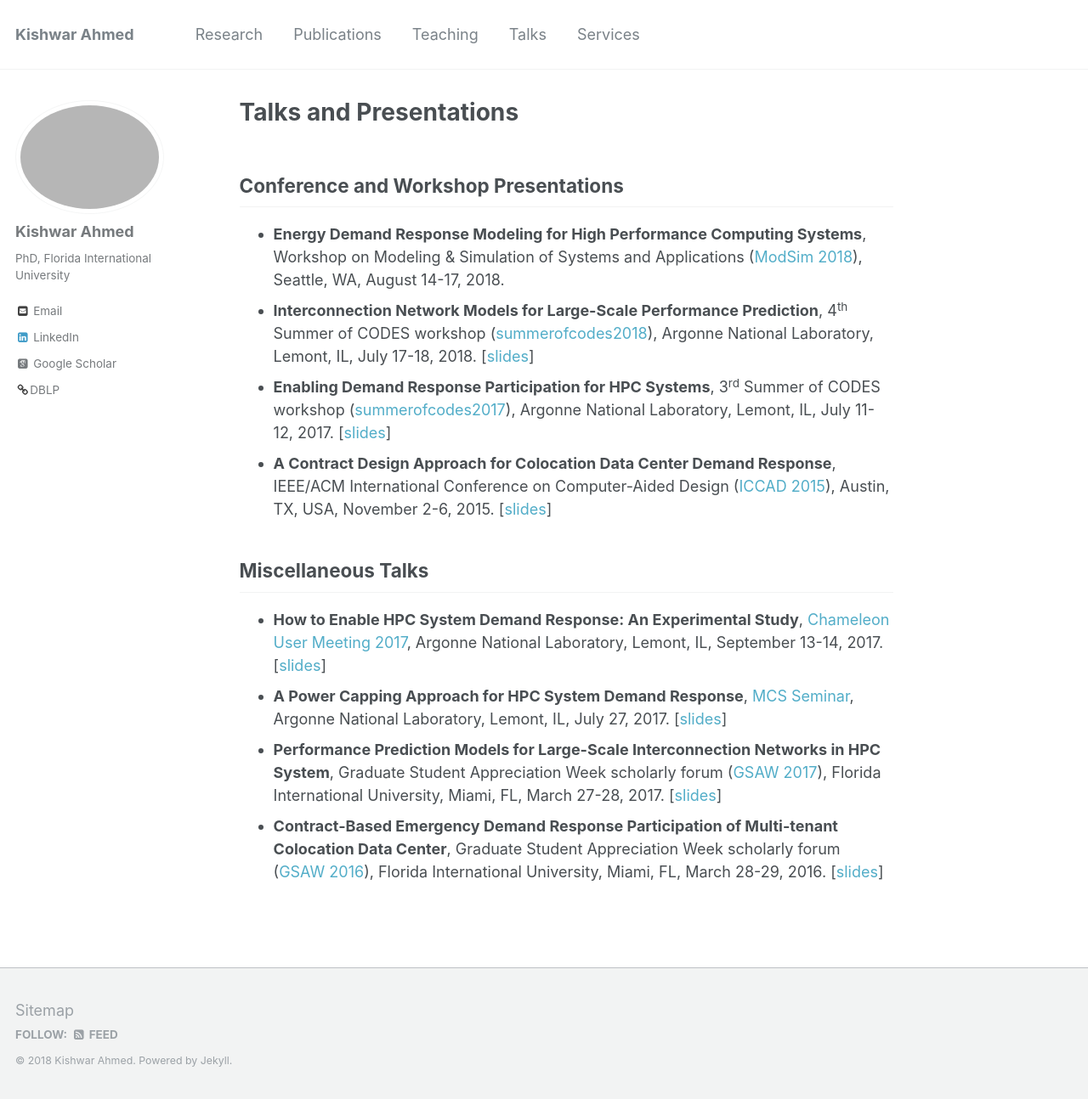
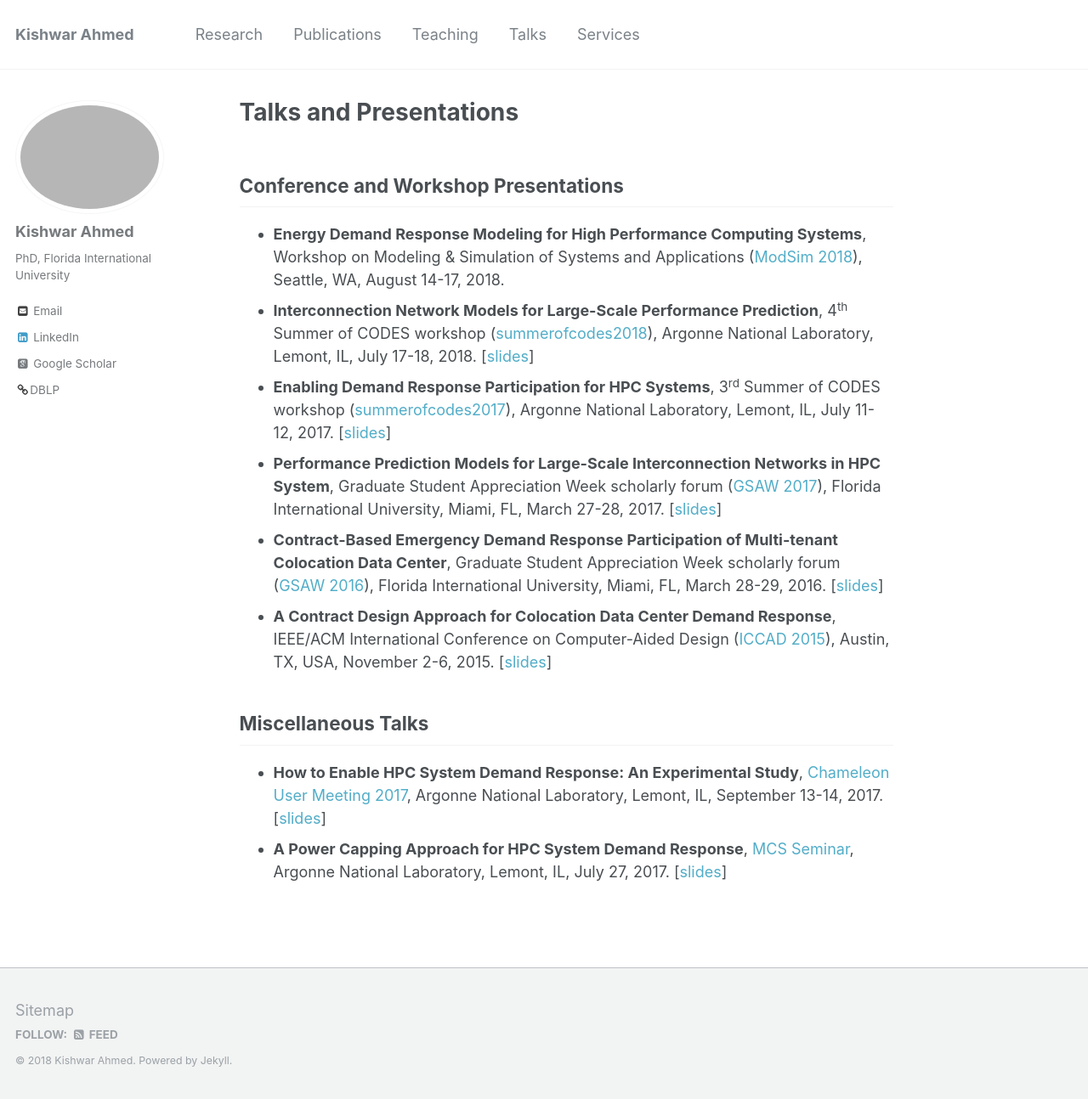
Before and after one commit to kishwarbd/kishwarbd.github.io, a Jekyll site: the page built from _pages/talks.md, in a window 1280 px wide and 1294 px high. Shown: the whole window at 85% size. Built offline with Jekyll 4.4.1, drawn with Linux system fonts in a browser that asks for light colours; some web fonts are replaced.

Commit message:
updates.

```diff
--- a/_pages/talks.md
+++ b/_pages/talks.md
@@ -8,11 +8,11 @@ author_profile: true
 * **Energy Demand Response Modeling for High Performance Computing Systems**, Workshop on Modeling & Simulation of Systems and Applications ([ModSim 2018](https://www.bnl.gov/modsim2018/)), Seattle, WA, August 14-17, 2018.
 * **Interconnection Network Models for Large-Scale Performance Prediction**, 4<sup>th</sup> Summer of CODES workshop ([summerofcodes2018](https://press3.mcs.anl.gov/summerofcodes2018/)), Argonne National Laboratory, Lemont, IL, July 17-18, 2018. [[slides](https://kishwarbd.github.io/files/slides/codes18.pdf)]
 * **Enabling Demand Response Participation for HPC Systems**, 3<sup>rd</sup> Summer of CODES workshop ([summerofcodes2017](https://press3.mcs.anl.gov/summerofcodes2017/)), Argonne National Laboratory, Lemont, IL, July 11-12, 2017. [[slides](https://kishwarbd.github.io/files/slides/codes17.pdf)]
+* **Performance Prediction Models for Large-Scale Interconnection Networks in HPC System**, Graduate Student Appreciation Week scholarly forum ([GSAW 2017](http://gradschool.fiu.edu/gsaw/)), Florida International University, Miami, FL, March 27-28, 2017. [[slides](https://kishwarbd.github.io/files/slides/gsaw17.pdf)]
+* **Contract-Based Emergency Demand Response Participation of Multi-tenant Colocation Data Center**, Graduate Student Appreciation Week scholarly forum ([GSAW 2016](http://gradschool.fiu.edu/gsaw/)), Florida International University, Miami, FL, March 28-29, 2016. [[slides](https://kishwarbd.github.io/files/slides/gsaw16.pdf)]
 * **A Contract Design Approach for Colocation Data Center Demand Response**, IEEE/ACM International Conference on Computer-Aided Design ([ICCAD 2015](https://iccad.com/)), Austin, TX, USA, November 2-6, 2015. [[slides](https://kishwarbd.github.io/files/slides/iccad15.pdf)]
 
 ## Miscellaneous Talks
 
 * **How to Enable HPC System Demand Response: An Experimental Study**, [Chameleon User Meeting 2017](https://press3.mcs.anl.gov/ccusers2017/), Argonne National Laboratory, Lemont, IL, September 13-14, 2017.[[slides](https://kishwarbd.github.io/files/slides/chameleonusermeeting17.pdf)]
 * **A Power Capping Approach for HPC System Demand Response**, [MCS Seminar](https://www.alcf.anl.gov/events/power-capping-approach-hpc-system-demand-response), Argonne National Laboratory, Lemont, IL, July 27, 2017. [[slides](https://kishwarbd.github.io/files/slides/anl-seminar17.pdf)]
-* **Performance Prediction Models for Large-Scale Interconnection Networks in HPC System**, Graduate Student Appreciation Week scholarly forum ([GSAW 2017](http://gradschool.fiu.edu/gsaw/)), Florida International University, Miami, FL, March 27-28, 2017. [[slides](https://kishwarbd.github.io/files/slides/gsaw17.pdf)]
-* **Contract-Based Emergency Demand Response Participation of Multi-tenant Colocation Data Center**, Graduate Student Appreciation Week scholarly forum ([GSAW 2016](http://gradschool.fiu.edu/gsaw/)), Florida International University, Miami, FL, March 28-29, 2016. [[slides](https://kishwarbd.github.io/files/slides/gsaw16.pdf)]
```
Also changed, not shown: 1 other file.
